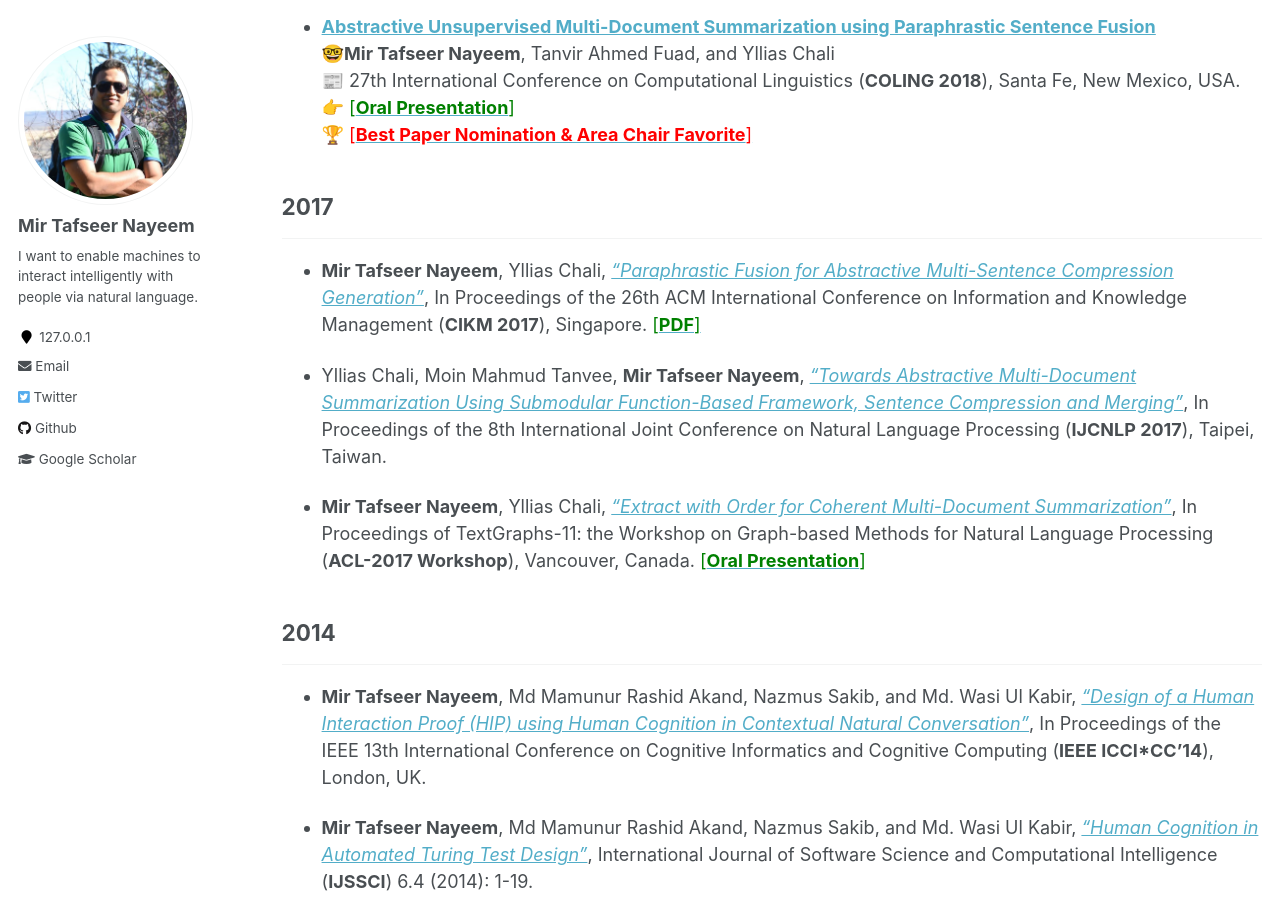
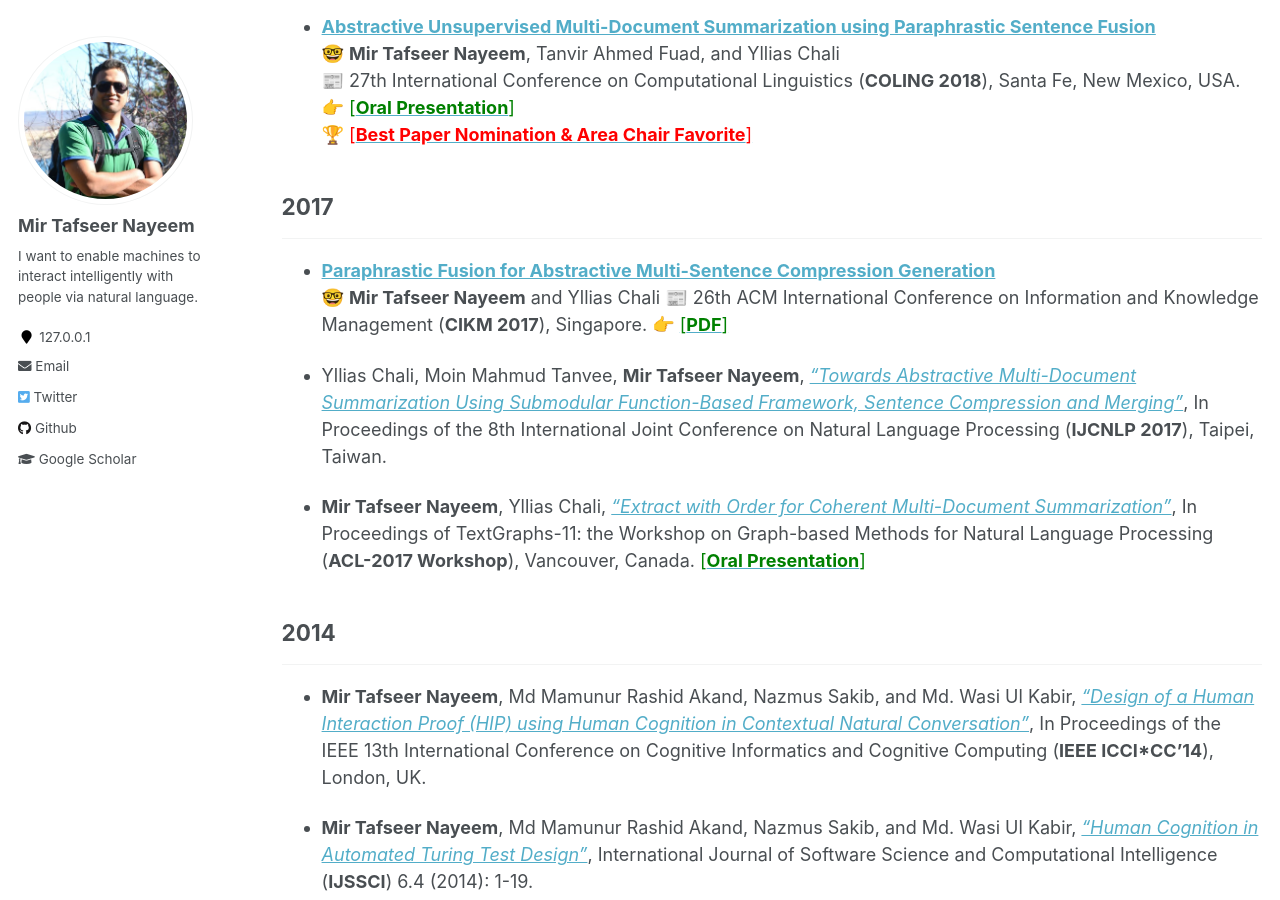
Before and after one commit to sujan-sarker/sujan-sarker.github.io, a Jekyll site: the page built from _pages/publications.md, in a window 1280 px wide and 900 px high, scrolled down 1115 px. Built offline with Jekyll 4.4.1, drawn with Linux system fonts in a browser that asks for light colours.

Commit message:
Update publications.md

```diff
--- a/_pages/publications.md
+++ b/_pages/publications.md
@@ -41,7 +41,7 @@ author_profile: true
 ## 2018
 -----------
 * [**Abstractive Unsupervised Multi-Document Summarization using Paraphrastic Sentence Fusion**](http://aclweb.org/anthology/C18-1102) <br/>
-🤓**Mir Tafseer Nayeem**, Tanvir Ahmed Fuad, and Yllias Chali <br/>
+🤓 **Mir Tafseer Nayeem**, Tanvir Ahmed Fuad, and Yllias Chali <br/>
 📰 27th International Conference on Computational Linguistics (**COLING 2018**), Santa Fe, New Mexico, USA. <br/>
 👉 [<span style ="color:Green"> [**Oral Presentation**] </span>](https://tafseer-nayeem.github.io/files/COLING_2018_Presentation.pdf) <br/>
 🏆 [<span style="color:Red"> [**Best Paper Nomination & Area Chair Favorite**] </span>](http://coling2018.org/coling-2018-best-papers/)
@@ -49,7 +49,10 @@ author_profile: true
 
 ## 2017
 -----------
-*  **Mir Tafseer Nayeem**, Yllias Chali,  [*“Paraphrastic Fusion for Abstractive Multi-Sentence Compression Generation”*](https://dl.acm.org/citation.cfm?id=3133106), In Proceedings of the 26th ACM International Conference on Information and Knowledge Management (**CIKM 2017**), Singapore. [<span style ="color:Green"> [**PDF**] </span>](https://tafseer-nayeem.github.io/files/CIKM_2017_paper.pdf)
+* [**Paraphrastic Fusion for Abstractive Multi-Sentence Compression Generation**](https://dl.acm.org/citation.cfm?id=3133106) <br/>
+🤓 **Mir Tafseer Nayeem** and Yllias Chali
+📰 26th ACM International Conference on Information and Knowledge Management (**CIKM 2017**), Singapore.
+👉 [<span style ="color:Green"> [**PDF**] </span>](https://tafseer-nayeem.github.io/files/CIKM_2017_paper.pdf)
 
 *  Yllias Chali, Moin Mahmud Tanvee, **Mir Tafseer Nayeem**, [*“Towards Abstractive Multi-Document Summarization Using Submodular Function-Based Framework, Sentence Compression and Merging”*](http://www.aclweb.org/anthology/I17-2071), In Proceedings of the 8th International Joint Conference on Natural Language Processing (**IJCNLP 2017**), Taipei, Taiwan.
 
```
